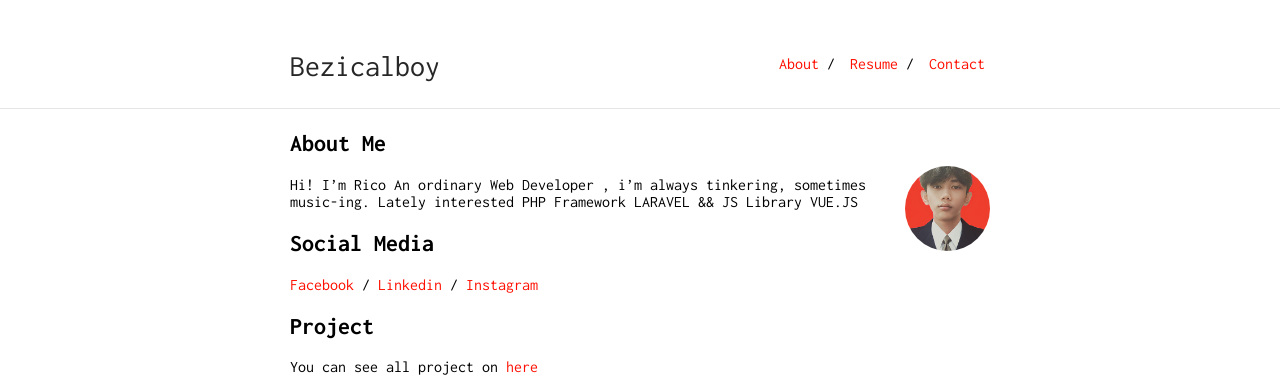
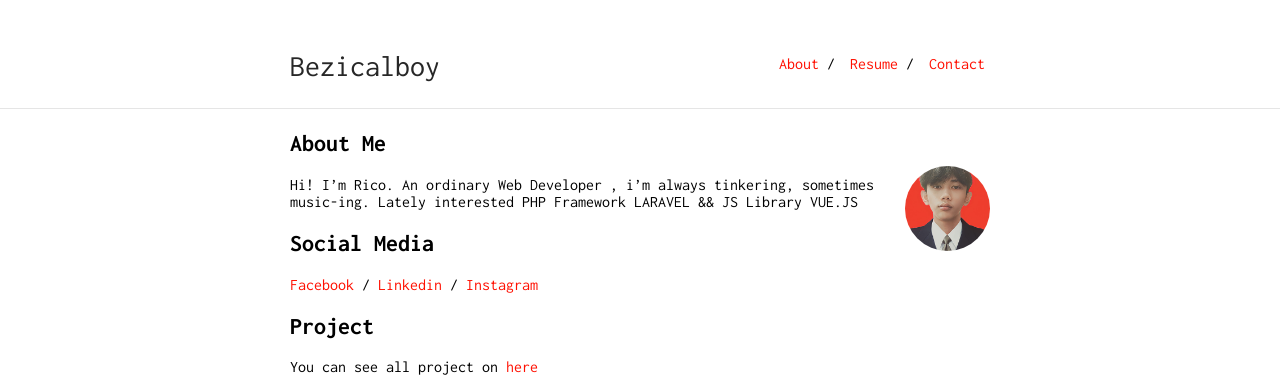
Before and after one commit to heldlalfino/heldlalfino.github.io, a Jekyll site: the page built from index.md, in a window 1280 px wide. Shown: the top 377 px of the page. Built offline with Jekyll 4.4.1, drawn with Linux system fonts in a browser that asks for light colours; our own code applies the rules of GitHub Pages for plain Markdown files.

```diff
--- a/index.md
+++ b/index.md
@@ -6,7 +6,7 @@ layout: default
 
 <img class="profile-picture" src="profile.png">
 
-Hi! I'm Rico An ordinary Web Developer , i’m always tinkering, sometimes music-ing. Lately interested PHP Framework LARAVEL && JS Library VUE.JS
+Hi! I'm Rico. An ordinary Web Developer , i’m always tinkering, sometimes music-ing. Lately interested PHP Framework LARAVEL && JS Library VUE.JS
 
 
 ## Social Media
```
